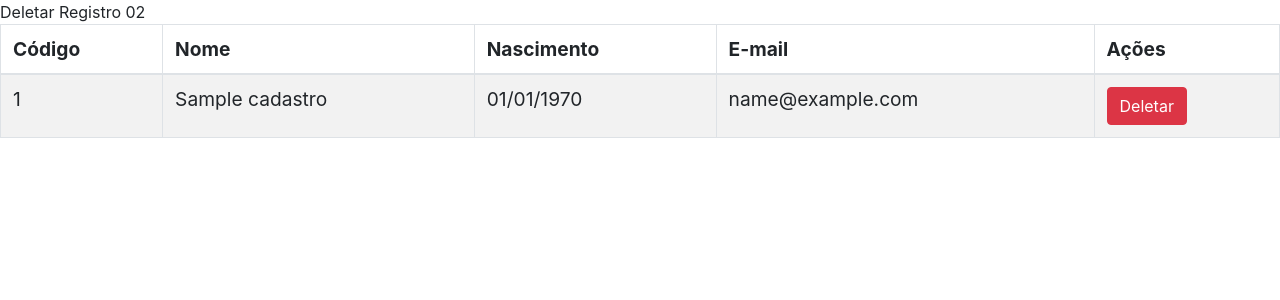
After one commit to DiogoMeneses-stack/Curso-De-PHP-Cod3r, a PHP site: page /banco/deletar-registro-02.php in a window 1280 px wide. The commit adds this page. Shown: the top 300 px of the page. Run offline with PHP 8.4, Linux system fonts and the light colour scheme; tables that the repository leaves empty or names only in its code hold one stand-in row (values such as "Sample post").

Commit message:
Deletar Registros 02

```diff
--- /dev/null
+++ b/banco/deletar-registro-02.php
@@ -0,0 +1,70 @@
+<link rel="stylesheet" href="https://maxcdn.bootstrapcdn.com/bootstrap/4.0.0/css/bootstrap.min.css" integrity="sha384-Gn5384xqQ1aoWXA+058RXPxPg6fy4IWvTNh0E263XmFcJlSAwiGgFAW/dAiS6JXm" crossorigin="anonymous">
+<div class="titulo">Deletar Registro 02</div>
+
+<?php
+require_once 'conexao.php'; // conexão com banco de dados
+
+try {
+    $conexao = novaConexao();
+    $registros = [];
+
+    // condição de Exclusão
+    if(isset($_GET['excluir']) && $_GET['excluir']){
+        $excluirDado = "DELETE FROM cadastro WHERE id = ?";
+        $stmt = $conexao->prepare($excluirDado);
+        $stmt->bind_param("i", $_GET['excluir']);
+        $stmt->execute();
+    }
+
+    //Consultar
+    $sql = "SELECT id, nome, nascimento, email FROM cadastro";
+    $resultado = $conexao->query($sql);
+    if ($resultado->num_rows > 0) {
+        while ($row = $resultado->fetch_assoc()) {
+            $registros[] = $row;
+        }
+    } elseif ($conexao->error) {
+        echo "Erro: " . $conexao->error;
+    }
+    $conexao->close();
+
+} catch (Throwable $e) {
+    echo 'Erro encontrado: ' . $e->getMessage() . '<br>';
+}
+
+?>
+
+<!-- HTML -->
+<table class="table table-hover table-striped table-bordered">
+    <thead>
+        <th>Código</th>
+        <th>Nome</th>
+        <th>Nascimento</th>
+        <th>E-mail</th>
+        <th>Ações</th>
+    </thead>
+    <tbody>
+        <?php foreach ($registros as $registro) : ?>
+            <tr>
+        <!-- DADOS PEGOS DO DB -->
+                <td><?= $registro['id'] ?></td>
+                <td><?= $registro['nome'] ?></td>
+                <td><?=
+                    date('d/m/Y', strtotime($registro['nascimento']));
+                    ?>
+                </td>
+                <td><?= $registro['email'] ?></td>
+                <td>
+                    <a href="exercicio.php?dir=banco&file=deletar-registro-02&excluir=<?= $registro['id'] ?>"
+                        class="btn btn-danger">Deletar</a>
+                </td>
+            </tr>
+        <?php endforeach ?>
+    </tbody>
+</table>
+
+<style>
+    table>* {
+        font-size: 1.2rem;
+    }
+</style>
--- a/banco/inserir_registro.php
+++ b/banco/inserir_registro.php
@@ -6,9 +6,9 @@
     $sql = "INSERT INTO cadastro
             (nome, nascimento, email, site, filhos, salario)
             VALUES (
-                'André',
+                'João Cássio',
                 '1990-10-04',
-                'andre@gmail.com',
+                'JoaoCassio@gmail.com',
                 NULL,
                 5,
                 5000
--- a/menu.php
+++ b/menu.php
@@ -174,6 +174,7 @@
                         <li><a href="exercicio.php?dir=banco&file=inserir_registro">Inserir Registro</a></li>
                         <li><a href="exercicio.php?dir=banco&file=consultar-dados">Consultar Dados</a></li>
                         <li><a href="exercicio.php?dir=banco&file=deletar-registro">Deletar Dados</a></li>
+                        <li><a href="exercicio.php?dir=banco&file=deletar-registro-02">Deletar Dados 02</a></li>
                         </ul>
                 </div>
             </nav>
```
